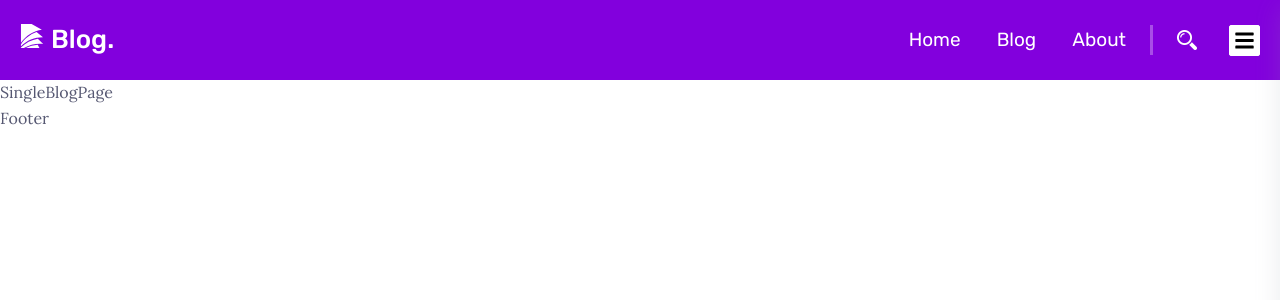
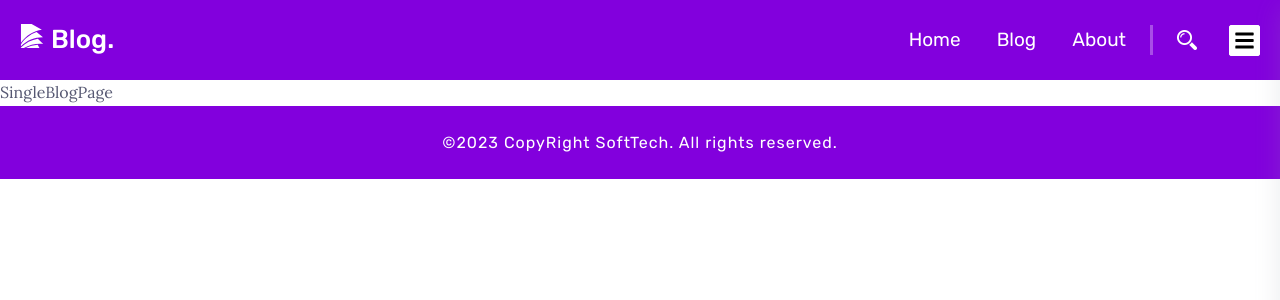
Before and after one commit to EliusCaleb/BlogPost, a React (Create React App) app: page /blogs/1 in a window 1280 px wide. Shown: the top 300 px of the page. Built offline with nearby package versions, Linux system fonts and the light colour scheme.

Commit message:
Footer components

```diff
--- a/src/components/Footer/Footer.js
+++ b/src/components/Footer/Footer.js
@@ -1,9 +1,15 @@
-import React from 'react'
-import './Footer.scss'
+import React from 'react';
+//import { Link } from 'react-router-dom';
 
 const Footer = () => {
   return (
-    <div>Footer</div>
+    <footer className='footer py-4 bg-purple'>
+        <div className='container'>
+            <div className='footer-content text-white text-center'>
+                <p className='copyright-text font-rubik fw-4 ls-1'>©2023 CopyRight SoftTech. All rights reserved.</p>
+            </div>
+        </div>
+    </footer>
   )
 }
 
--- a/src/components/Footer/Footer.scss
+++ b/src/components/Footer/Footer.scss
@@ -0,0 +1 @@
+@import "../../App.scss";
```
